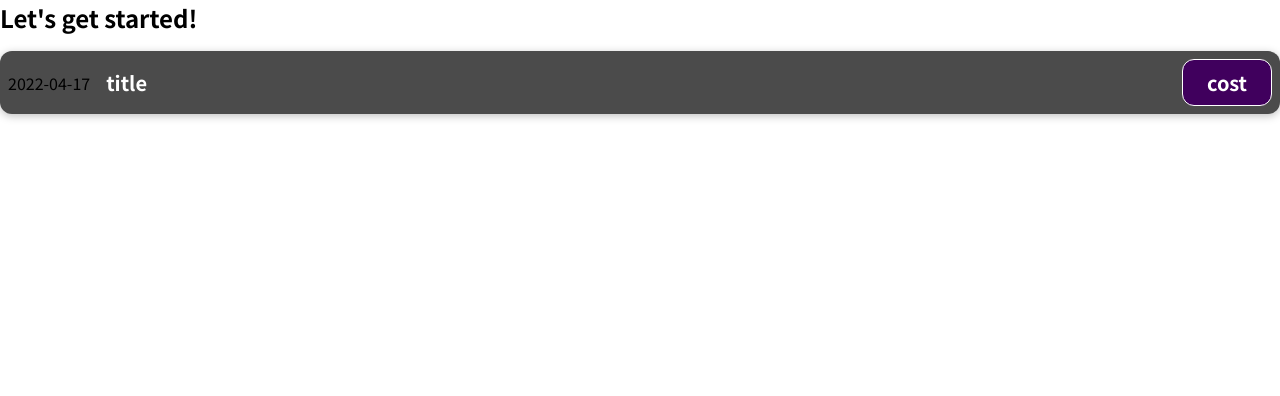
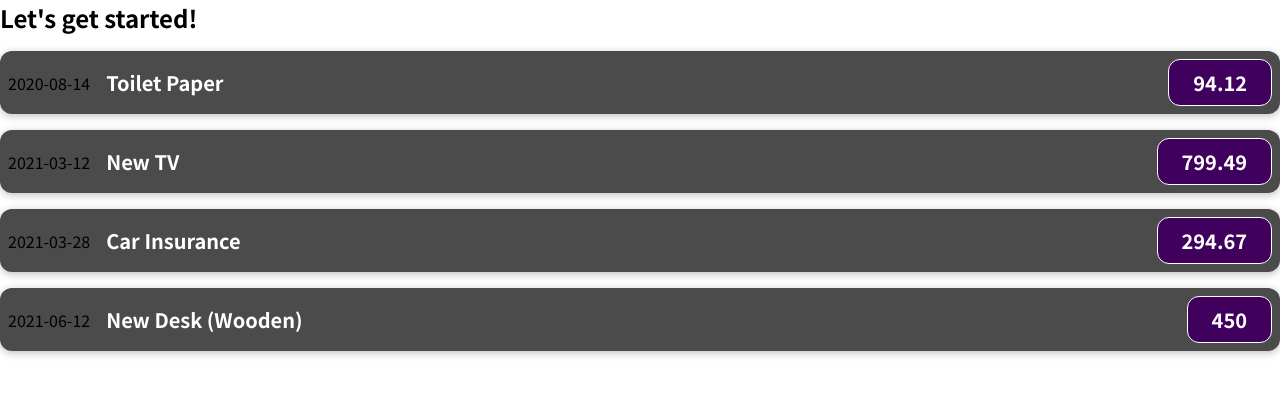
Before and after one commit to AbhinavS96/react-app, a JavaScript app: page / in a window 1280 px wide. Shown: the top 396 px of the page. Built offline with nearby package versions, Linux system fonts and the light colour scheme.

Commit message:
set up props

```diff
--- a/src/App.js
+++ b/src/App.js
@@ -1,10 +1,51 @@
 import ExpenseItem from "./components/ExpenseItem";
 
 function App() {
+  const expenses = [
+    {
+      id: "e1",
+      title: "Toilet Paper",
+      amount: 94.12,
+      date: new Date(2020, 7, 14),
+    },
+    { id: "e2", title: "New TV", amount: 799.49, date: new Date(2021, 2, 12) },
+    {
+      id: "e3",
+      title: "Car Insurance",
+      amount: 294.67,
+      date: new Date(2021, 2, 28),
+    },
+    {
+      id: "e4",
+      title: "New Desk (Wooden)",
+      amount: 450,
+      date: new Date(2021, 5, 12),
+    },
+  ];
+
   return (
     <div>
       <h2>Let's get started!</h2>
-      <ExpenseItem />
+      <ExpenseItem
+        title={expenses[0].title}
+        amount={expenses[0].amount}
+        date={expenses[0].date}
+      />
+      <ExpenseItem
+        title={expenses[1].title}
+        amount={expenses[1].amount}
+        date={expenses[1].date}
+      />
+      <ExpenseItem
+        title={expenses[2].title}
+        amount={expenses[2].amount}
+        date={expenses[2].date}
+      />
+      <ExpenseItem
+        title={expenses[3].title}
+        amount={expenses[3].amount}
+        date={expenses[3].date}
+      />
     </div>
   );
 }
--- a/src/components/ExpenseItem.js
+++ b/src/components/ExpenseItem.js
@@ -1,16 +1,13 @@
 import "./ExpenseItem.css";
 
-function ExpenseItem() {
-  const expenseTitle = "title";
-  const expenseAmount = "cost";
-  const expenseDate = new Date(2022, 3, 17);
-
+function ExpenseItem(props) {
+  const { title, amount, date } = props;
   return (
     <div className="expense-item">
-      <div>{expenseDate.toISOString().split("T")[0]}</div>
+      <div>{date.toISOString().split("T")[0]}</div>
       <div className="expense-item__description">
-        <h2>{expenseTitle}</h2>
-        <div className="expense-item__price">{expenseAmount}</div>
+        <h2>{title}</h2>
+        <div className="expense-item__price">{amount}</div>
       </div>
     </div>
   );
```
Also changed, not shown: 1 other file (tests, documents, lock files or other folders).
